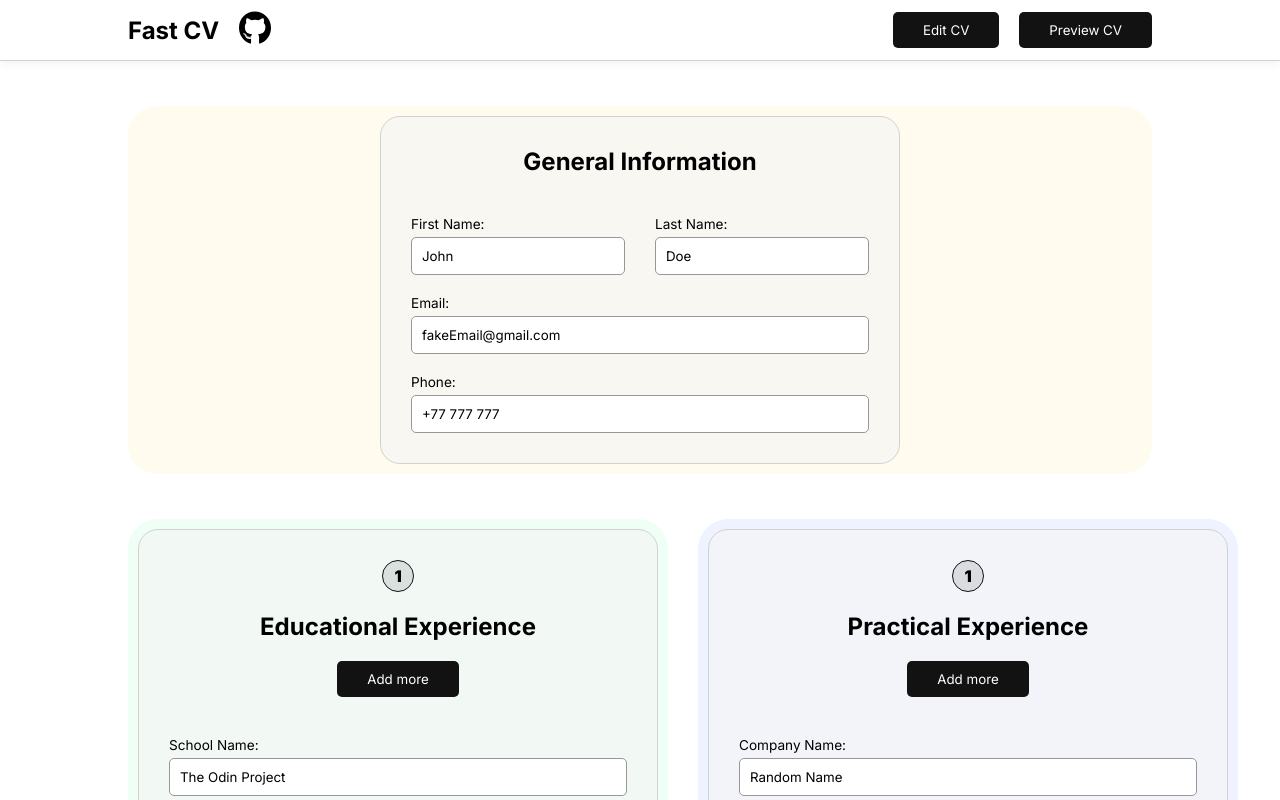
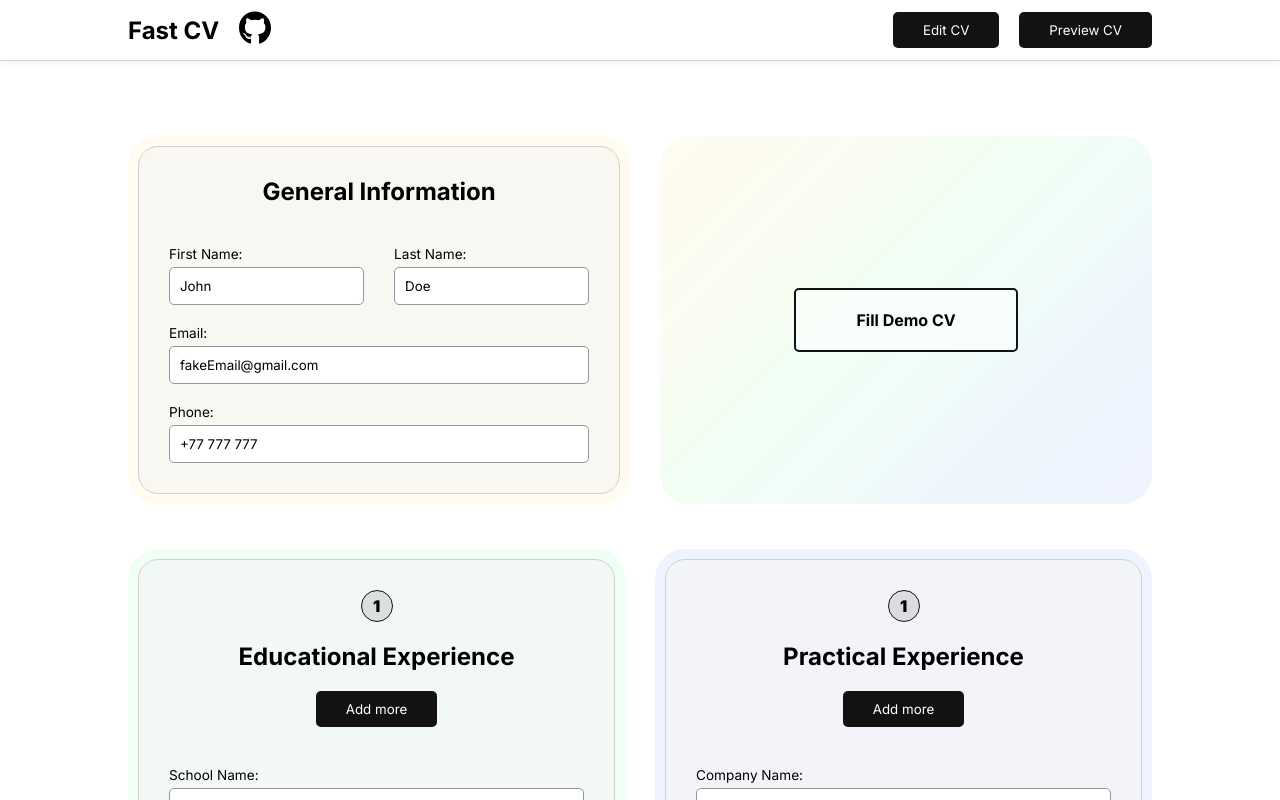
Before and after one commit to x6Nenko/Odin-CV-Application, a React (Vite) app: page / in a window 1280 px wide. Shown: the top 800 px of the page. Built offline with nearby package versions, Linux system fonts and the light colour scheme.

Commit message:
Complete styling edit tab

```diff
--- a/src/App.css
+++ b/src/App.css
@@ -25,7 +25,37 @@
     padding: 10px;
 }
 
-.educationWrapper, .experienceWrapper, .generalWrapper {
+.placeholderWrapper {
+    background-image: linear-gradient(
+    135deg,
+    hsl(45deg 100% 97%) 0%,
+    hsl(69deg 66% 97%) 24%,
+    hsl(103deg 75% 97%) 35%,
+    hsl(137deg 92% 97%) 45%,
+    hsl(155deg 81% 97%) 55%,
+    hsl(180deg 52% 96%) 65%,
+    hsl(207deg 73% 96%) 76%,
+    hsl(225deg 100% 97%) 100%
+    );
+    border-radius: 30px;
+    height: auto;
+}
+
+.placeholderWrapper button {
+    margin: auto;
+    padding: 20px 60px;
+    border: 2px solid #121212;
+    background-color: #ffffff80;
+    color: #000;
+    font-size: 1rem;
+    font-weight: 700;
+}
+
+.placeholderWrapper button:hover, .placeholderWrapper button:focus {
+    background-color: #ffffff;
+}
+
+.educationWrapper, .experienceWrapper, .generalWrapper, .placeholderWrapper {
     display: flex;
     flex-direction: column;
     gap: 10px;
--- a/src/App.jsx
+++ b/src/App.jsx
@@ -95,6 +95,7 @@ const App = () => {
       <div className='wrapper'>
         {mode === "edit" &&
           <>
+            <div className='pairSections'>
               <div className='generalWrapper'>
                 <General
                   generalState={general}
@@ -102,6 +103,11 @@ const App = () => {
                 >
                   <h2 className='sectionTitle generalTitle'>General Information</h2>
                 </General>
+              </div>
+
+              <div className='placeholderWrapper'>
+                <button>Fill Demo CV</button>
+              </div>
             </div>
 
             <div className='pairSections'>
--- a/src/styles/inputs.css
+++ b/src/styles/inputs.css
@@ -15,4 +15,5 @@ input, textarea {
     padding: 10px;
     border: 1px solid #979797;
     border-radius: 5px;
+    width: 100%;
 }
```
Lines whose indentation alone changed are shown as unchanged.
